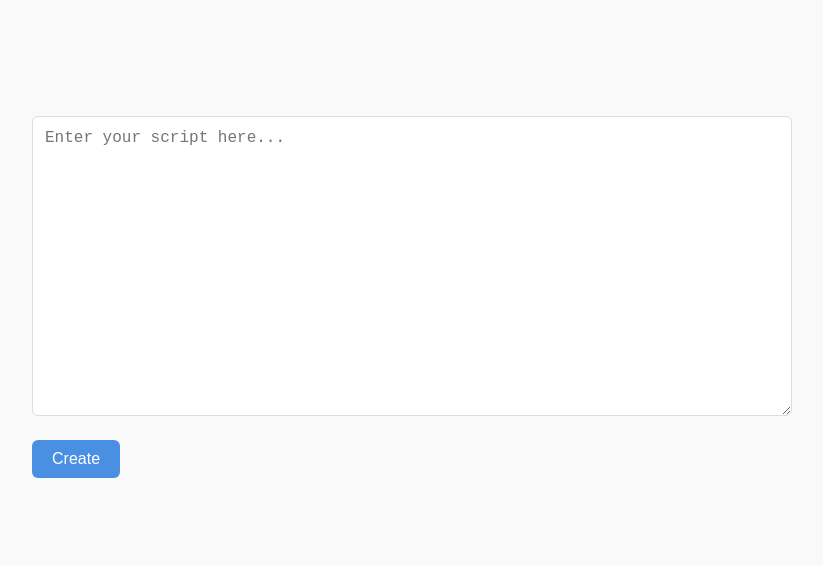
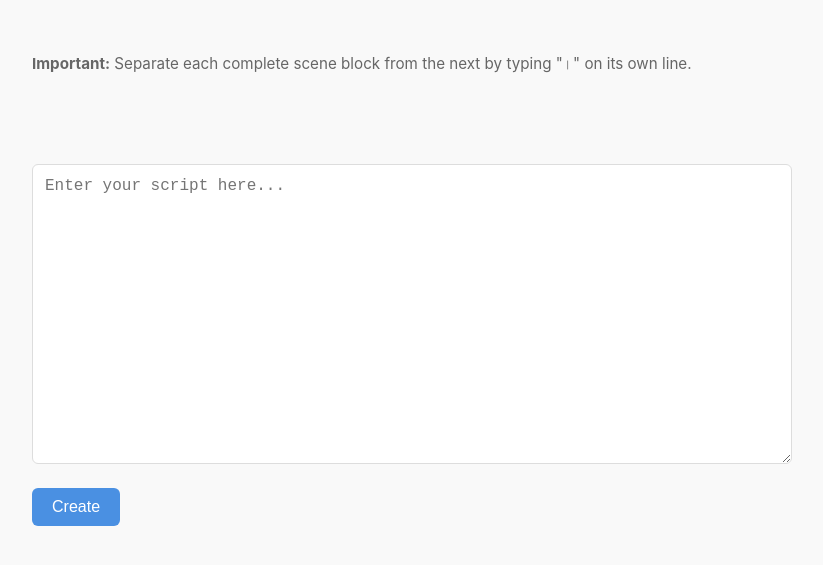
Before and after one commit to codeAlphaBravosite/sb-tool, a plain HTML site: page index.html in a window 1280 px wide. Shown: the whole page, without its empty margins (228-1051 px from the left). Drawn offline with Linux system fonts and the light colour scheme.

Commit message:
Update index.html

```diff
--- a/index.html
+++ b/index.html
@@ -14,6 +14,7 @@
     <div class="container">
         <h1></h1>
         <p class="instructions">
+            <strong>Important:</strong> Separate each complete scene block from the next by typing "।" on its own line.
         </p>
         <textarea
             id="scriptInput"
```
